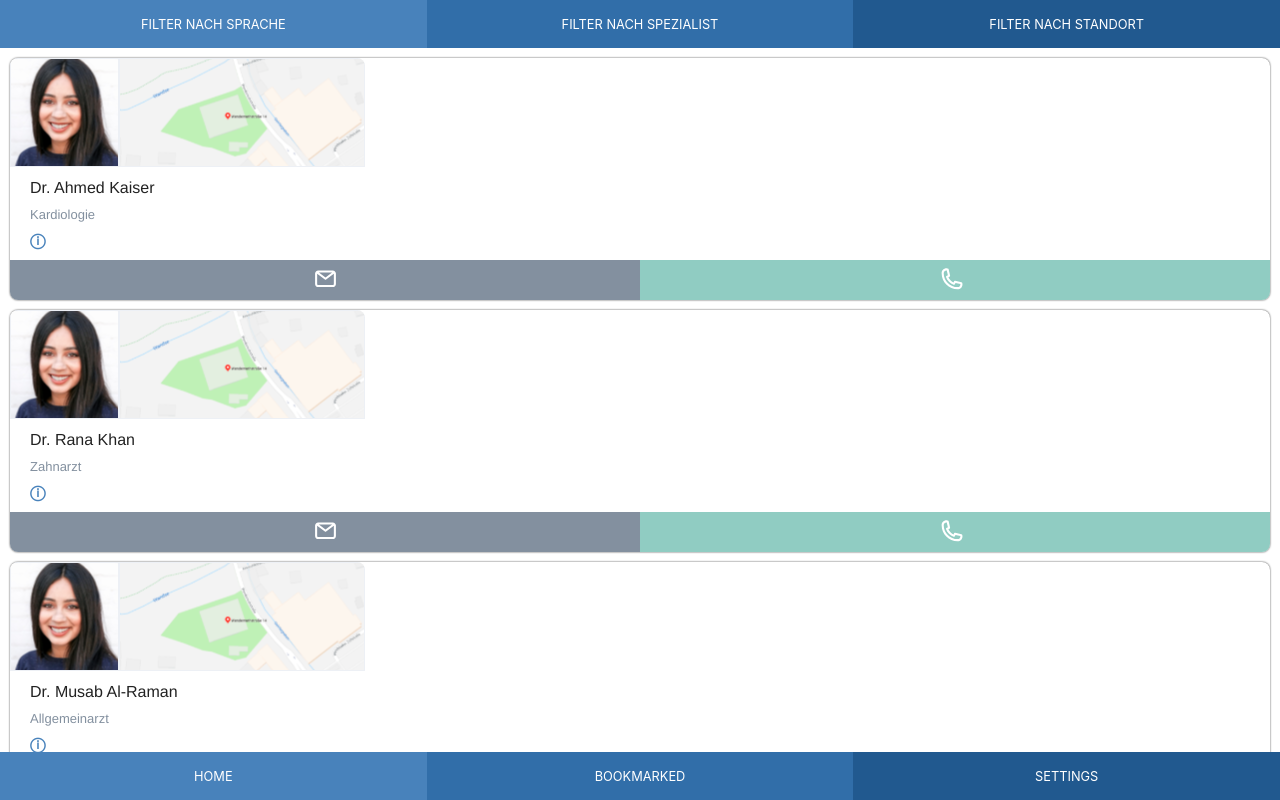
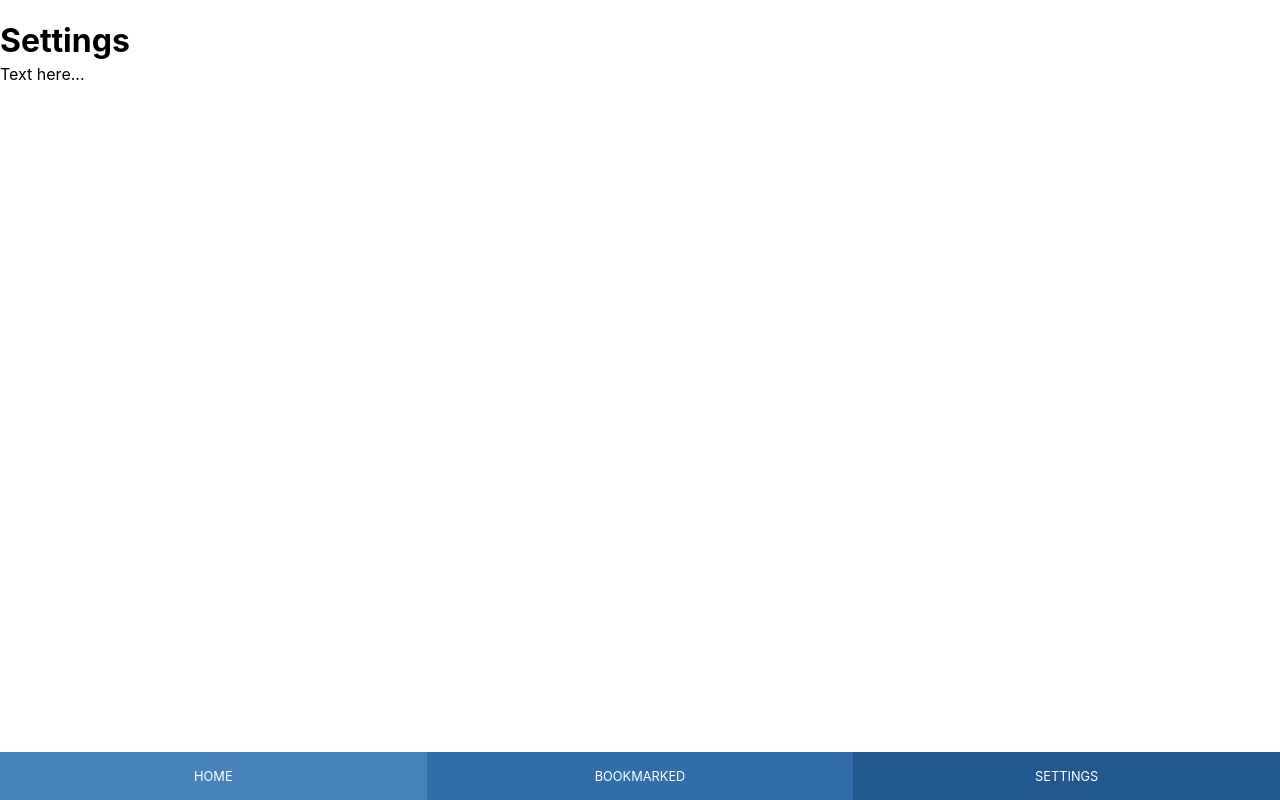
Before and after one commit to nurizai/DrLanguage, a React (Create React App) app: page /settings in a window 1280 px wide. Built offline with nearby package versions, Linux system fonts and the light colour scheme.

Commit message:
Integrate routing

```diff
--- a/package.json
+++ b/package.json
@@ -11,6 +11,7 @@
     "prop-types": "^15.7.2",
     "react": "^16.10.1",
     "react-dom": "^16.10.1",
+    "react-router-dom": "^5.1.2",
     "react-scripts": "3.1.2",
     "styled-components": "^4.4.0"
   },
--- a/src/App.js
+++ b/src/App.js
@@ -1,4 +1,5 @@
 import React, { useState } from 'react';
+import { BrowserRouter as Router, Switch, Route } from 'react-router-dom';
 import styled from 'styled-components/macro'
 import Filter from './Filter'
 import cardData from './cards.json'
@@ -11,11 +12,16 @@ function App() {
   const [cards, setCards] = useState(cardData)
 
   return (
-    <AppStyled>
-      <Filter filtertags={getFilterTags()} specialized={getSpecializedTags()} address={getLocationTags()}></Filter>
-      <CardList/>
-      <Navigation />
-    </AppStyled>
+    <Router>
+      <AppStyled>
+        <Switch>
+          <Route exact path="/" render={() => <><Filter filtertags={getFilterTags()} specialized={getSpecializedTags()} address={getLocationTags()}></Filter><CardList/></>} />
+          <Route path="/bookmarked" render={() => <><h1>Bookmarked</h1><p>Text here...</p></>} />
+          <Route path="/settings" render={() => <><h1>Settings</h1><p>Text here...</p></>} />
+        </Switch>
+        <Navigation />
+      </AppStyled>
+    </Router>
   );
 
 
--- a/src/Navigation.js
+++ b/src/Navigation.js
@@ -1,12 +1,13 @@
 import React from 'react'
 import styled from 'styled-components'
+import { Link } from 'react-router-dom'
 
 export default function Header() {
   return (
     <FooterStyled>
-      <FooterFirstAreaStyled>Home</FooterFirstAreaStyled>
-      <FooterSecondAreaStyled>Bookmarked</FooterSecondAreaStyled>
-      <FooterThirdAreaStyled>Settings</FooterThirdAreaStyled>
+      <FooterFirstAreaStyled to='/'>Home</FooterFirstAreaStyled>
+      <FooterSecondAreaStyled to='/bookmarked'>Bookmarked</FooterSecondAreaStyled>
+      <FooterThirdAreaStyled to='settings'>Settings</FooterThirdAreaStyled>
     </FooterStyled>
   )
 }
@@ -17,30 +18,30 @@ const FooterStyled = styled.div`
   font-size: 0.8rem;
   grid-template-columns: 1fr 1fr 1fr;
 `
-const FooterFirstAreaStyled = styled.div`
+const FooterFirstAreaStyled = styled(Link)`
   display: flex;
   justify-content: center;
   align-items: center;
   text-transform: uppercase;
   color: white;
   background-color: #4882BB;
-  cursor: pointer;
+  text-decoration: none;
   `
-const FooterSecondAreaStyled = styled.div`
+const FooterSecondAreaStyled = styled(Link)`
   display: flex;
   justify-content: center;
   align-items: center;
   text-transform: uppercase;
   color: white;
   background-color: #316EA9;
-  cursor: pointer;
+  text-decoration: none;
   `
-const FooterThirdAreaStyled = styled.div`
+const FooterThirdAreaStyled = styled(Link)`
   display: flex;
   justify-content: center;
   align-items: center;
   text-transform: uppercase;
   color: white;
   background-color: #21598F;
-  cursor: pointer;
+  text-decoration: none;
   `
```
Also changed, not shown: 1 other file (tests, documents, lock files or other folders).
